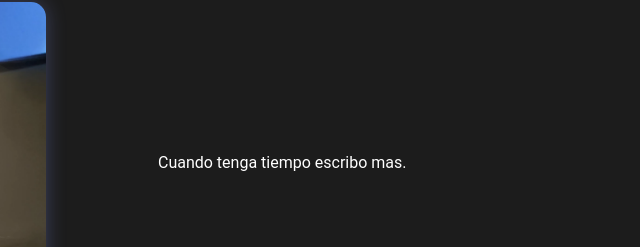
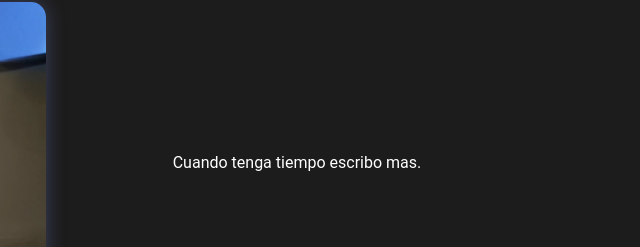
Before and after one commit to 0800-asd/donrouch0800, a plain HTML site: page certified.html in a window 1280 px wide. Shown: the part 1486-1733 px from the top of the page, 614-1254 px from the left. Drawn offline with Linux system fonts and the light colour scheme; files whose address does not match are found by name.

Commit message:
Update certified.html

```diff
--- a/certified.html
+++ b/certified.html
@@ -95,7 +95,7 @@
                 </li>
                 <div style="display: flex; align-items: center;">
                     <img src="Screenshot_17.png" alt="Reconocimiento facial" class="project-img">
-                    <p class="project-description">  ㅤㅤㅤㅤ Cuando tenga tiempo escribo mas.ㅤㅤㅤㅤㅤㅤㅤㅤㅤㅤㅤㅤㅤㅤㅤㅤㅤㅤㅤㅤㅤ</p>
+                    <p class="project-description">  ㅤㅤㅤㅤㅤ Cuando tenga tiempo escribo mas.ㅤㅤㅤㅤㅤㅤㅤㅤㅤㅤㅤㅤㅤㅤㅤㅤㅤㅤㅤㅤㅤ</p>
                 </div>
 
 
```
